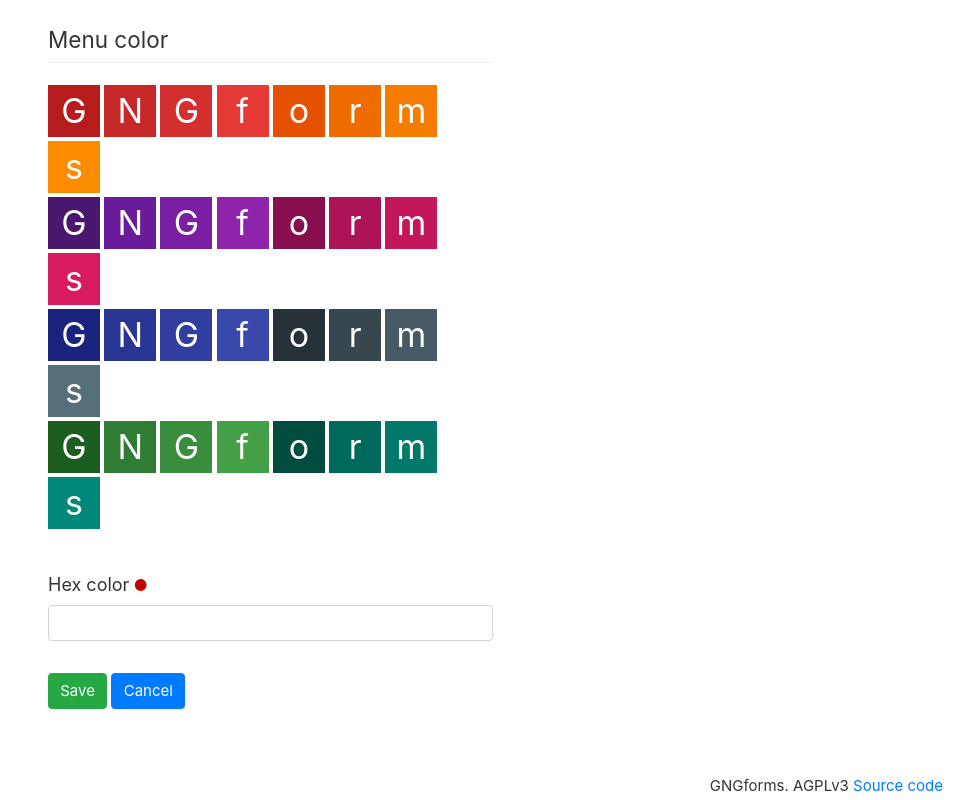
After one commit to ngi-nix/liberaforms, a Python web app: template gngforms/templates/site/menu-color.html in a window 1280 px wide. The commit adds this page. Shown: the whole page, without its empty margins (322-1280 px from the left). Run offline with Jinja, Linux system fonts and the light colour scheme; the template is opened without the code that fills it, so the values that code supplies are empty, except form fields; form fields are guessed from the names that the template uses; some libraries are stand-ins or nearby versions.

Commit message:
Added Menu color config

```diff
--- a/gngforms/__init__.py
+++ b/gngforms/__init__.py
@@ -38,8 +38,8 @@ app.config['WTF_CSRF_TIME_LIMIT']=5400  # 1.5 hours. Time to fill out a form.
 csrf = CSRFProtect()
 csrf.init_app(app)
 
-app.config['APP_VERSION'] = "1.4.4"
-app.config['SCHEMA_VERSION'] = 17
+app.config['APP_VERSION'] = "1.4.5"
+app.config['SCHEMA_VERSION'] = 18
 
 app.config['RESERVED_SLUGS'] = ['login', 'static', 'admin', 'admins', 'user', 'users',
                                 'form', 'forms', 'site', 'sites', 'update']
--- a/gngforms/models.py
+++ b/gngforms/models.py
@@ -635,6 +635,8 @@ class Site(db.Document):
     hostname = db.StringField(required=True)
     port = db.StringField(required=False)
     siteName = db.StringField(required=True)
+    defaultLanguage=db.StringField(required=True)
+    menuColor=db.StringField(required=True)
     scheme = db.StringField(required=False)
     blurb = db.DictField(required=True)
     invitationOnly = db.BooleanField()
@@ -663,6 +665,8 @@ class Site(db.Document):
             "blurb": blurb,
             "invitationOnly": True,
             "siteName": "gng-forms!",
+            "defaultLanguage": app.config['DEFAULT_LANGUAGE'],
+            "menuColor": "#b71c1c",
             "personalDataConsent": {"markdown": "", "html": "", "enabled": False },
             "smtpConfig": {
                 "host": "smtp.%s" % hostname,
--- a/gngforms/static/css/gngforms.css
+++ b/gngforms/static/css/gngforms.css
@@ -18,10 +18,6 @@ body {
 .nav-link {
 color: rgb(255, 255, 255, 1) !important;
 }
-.navbar-color {
-  background-color: #337ab7 !important;
-}
-
 #main-content {
   margin-top: 1.5em;
 }
@@ -321,3 +317,15 @@ ul.dtr-details .dtr-data {   /* (+) (-) let the overflowed fields wrap */
 .gngform input[type=submit] {
   margin-top: 1em;
 }
+/* ###### Theming ###### */
+.menu-color-options span {
+  display: inline-block;
+  width: 52px;
+  height: 52px;
+  cursor: pointer;
+  color: white;
+  font-size: 34px;
+  text-align: center;
+  vertical-align: middle;
+  margin-bottom: 4px;
+}
--- a/gngforms/templates/base.html
+++ b/gngforms/templates/base.html
@@ -23,7 +23,7 @@
 
 {% if 'current_user' in g and g.current_user %}
 
-<nav class="navbar navbar-expand-lg navbar-dark navbar-color">
+<nav class="navbar navbar-expand-lg navbar-dark navbar-full" style="background-color:{{g.site.menuColor}}">
 
 <div id="header" class="container">
     <div class="row">
--- a/gngforms/templates/form/inspect-form.html
+++ b/gngforms/templates/form/inspect-form.html
@@ -206,9 +206,9 @@
         <a class="btn-primary btn btn-sm" role="button" href="#!" onClick="js:$('#embed_snippet').show();">{%trans%}Embed form{%endtrans%}<i class="fa fa-anchor" aria-hidden="true"></i></a>
         </p>
             {% if form.totalEntries == 0 %}
-            <a class="btn-warning btn btn-sm" role="button" href="/forms/delete/{{form.id}}">{%trans%}Delete form{%endtrans%}<i class="fa fa-trash-o" aria-hidden="true"></i></a>
+            <a class="btn-warning btn btn-sm" role="button" href="/forms/delete/{{form.id}}">{%trans%}Delete form{%endtrans%}</a>
             {% else %}
-            <a class="btn-warning btn btn-sm" role="button" href="/forms/delete/{{form.id}}">{%trans%}Delete form and entries{%endtrans%}<i class="fa fa-trash-o" aria-hidden="true"></i></a>
+            <a class="btn-warning btn btn-sm" role="button" href="/forms/delete/{{form.id}}">{%trans%}Delete form and entries{%endtrans%}</a>
             {% endif %}
         {% endif %}
 
@@ -222,7 +222,7 @@
             {% if form.adminPreferences['public'] %}
                 <a class="btn btn-danger" role="button" href="/admin/forms/toggle-public/{{form.id}}">{%trans%}Disable form{%endtrans%}</a>
             {% else %}
-                <a class="btn btn-success" role="button" href="/admin/forms/toggle-public/{{form.id}}">{%trans%}Enable form{%endtrans%}</a>
+                <a class="btn btn-primary" role="button" href="/admin/forms/toggle-public/{{form.id}}">{%trans%}Enable form{%endtrans%}</a>
             {% endif %}
         {% endif %}
         <p>&nbsp;</p>
--- /dev/null
+++ b/gngforms/templates/site/menu-color.html
@@ -0,0 +1,100 @@
+{% extends "base.html" %}
+{% block content %}
+
+<div class="container">
+<div class="row">
+    <div class="col-md-3"></div>
+    <div class="col-md-5">
+
+        <div class="title_1 delimited">{%trans%}Menu color{%endtrans%}</div>
+        <div class="menu-color-options">
+            <span style="background-color:#b71c1c">G</span>
+            <span style="background-color:#c62828">N</span>
+            <span style="background-color:#d32f2f">G</span>
+            <span style="background-color:#e53935">f</span>
+            <span style="background-color:#e65100">o</span>
+            <span style="background-color:#ef6c00">r</span>
+            <span style="background-color:#f57c00">m</span>
+            <span style="background-color:#fb8c00">s</span>
+        </div>
+
+        <div class="menu-color-options">
+            <span style="background-color:#49176d">G</span>
+            <span style="background-color:#6a1b9a">N</span>
+            <span style="background-color:#7b1fa2">G</span>
+            <span style="background-color:#8e24aa">f</span>
+            <span style="background-color:#880e4f">o</span>
+            <span style="background-color:#ad1457">r</span>
+            <span style="background-color:#c2185b">m</span>
+            <span style="background-color:#d81b60">s</span>
+        </div>
+
+        <div class="menu-color-options">
+            <span style="background-color:#1a237e">G</span>
+            <span style="background-color:#283593">N</span>
+            <span style="background-color:#303f9f">G</span>
+            <span style="background-color:#3949ab">f</span>
+            <span style="background-color:#263238">o</span>
+            <span style="background-color:#37474f">r</span>
+            <span style="background-color:#455a64">m</span>
+            <span style="background-color:#546e7a">s</span>
+        </div>
+
+        <div class="menu-color-options">
+            <span style="background-color:#1b5e20">G</span>
+            <span style="background-color:#2e7d32">N</span>
+            <span style="background-color:#388e3c">G</span>
+            <span style="background-color:#43a047">f</span>
+            <span style="background-color:#004d40">o</span>
+            <span style="background-color:#00695c">r</span>
+            <span style="background-color:#00796b">m</span>
+            <span style="background-color:#00897b">s</span>
+        </div>
+
+        <p>&nbsp;</p>
+
+        <form method="POST">
+            {{ wtform.csrf_token }}
+            <p>
+                {{ wtform.hex_color.label }} <span class='required'>●</span><br />
+                {{ wtform.hex_color(class_="form-control") }}
+                {% for error in wtform.hex_color.errors %}
+                    <span class="formError">{{ error }}</span><br />
+                {% endfor %}
+            </p>
+            <div class="form-actions">
+            <input class="btn-success btn" type="submit" value="{%trans%}Save{%endtrans%}">
+            <a class="btn btn-primary" role="button" href="/user/{{g.current_user.username}}#site_settings">{%trans%}Cancel{%endtrans%}</a>
+            </div>
+        </form>
+    </div>
+</div>
+</div>
+
+<script>
+jQuery("span").click(function(){
+    var color=$(this).css('backgroundColor')
+    $(".navbar").css('backgroundColor', color)
+    $("#hex_color").val(color)
+});
+// https://stackoverflow.com/questions/6177454/can-i-force-jquery-cssbackgroundcolor-returns-on-hexadecimal-format
+$.cssHooks.backgroundColor = {
+    get: function(elem) {
+        if (elem.currentStyle)
+            var bg = elem.currentStyle["backgroundColor"];
+        else if (window.getComputedStyle)
+            var bg = document.defaultView.getComputedStyle(elem, null).getPropertyValue("background-color");
+        if (bg.search("rgb") == -1)
+            return bg;
+        else {
+            bg = bg.match(/^rgb\((\d+),\s*(\d+),\s*(\d+)\)$/);
+            function hex(x) {
+                return ("0" + parseInt(x).toString(16)).slice(-2);
+            }
+            return "#" + hex(bg[1]) + hex(bg[2]) + hex(bg[3]);
+        }
+    }
+}
+</script>
+
+{% endblock %}
```
Also changed, not shown: gngforms/templates/user/user-settings.html (+8 -1 lines), gngforms/utils/migrate.py (+15 -1 lines), gngforms/utils/wtf.py (+7 -0 lines), gngforms/views/site.py (+11 -0 lines), gngforms/translations/ca/LC_MESSAGES/messages.po, gngforms/translations/es/LC_MESSAGES/messages.po, 4 other files.
